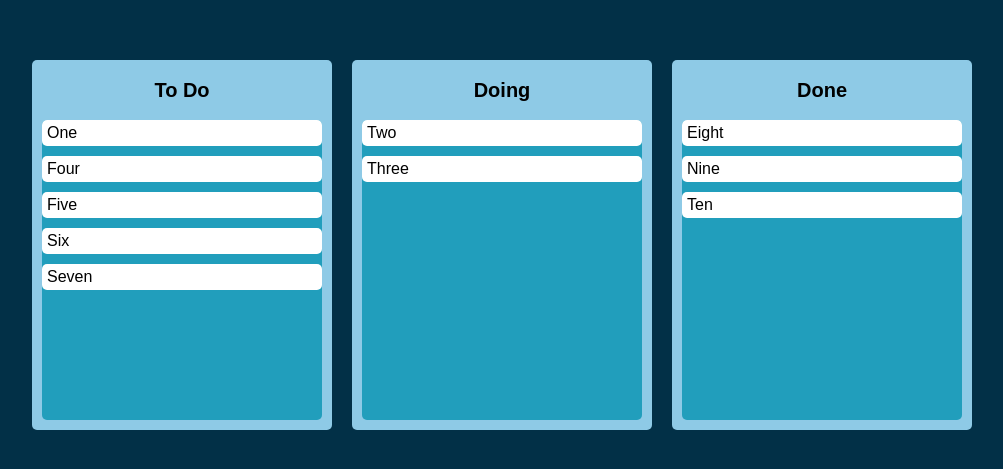
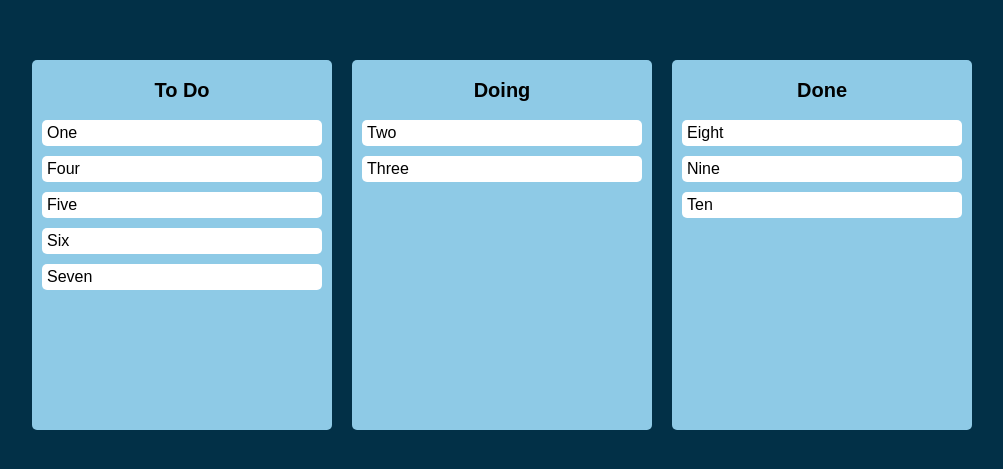
Before and after one commit to yyeonkim/react-masterclass, a React (Create React App) app: page / in a window 1280 px wide. Shown: the part 155-624 px from the top of the page, without its empty margins (138-1141 px from the left). Built offline with nearby package versions, Linux system fonts and the light colour scheme.

Commit message:
Add background color when dragging item

```diff
--- a/src/Components/DroppableBoard.tsx
+++ b/src/Components/DroppableBoard.tsx
@@ -16,8 +16,13 @@ export default function DroppableBoard({
     <Flex>
       <Title>{boardId}</Title>
       <Droppable droppableId={boardId}>
-        {(provided) => (
-          <Area ref={provided.innerRef} {...provided.droppableProps}>
+        {(provided, snapshot) => (
+          <Area
+            isDraggingOver={snapshot.isDraggingOver}
+            draggingFromThisWith={Boolean(snapshot.draggingFromThisWith)}
+            ref={provided.innerRef}
+            {...provided.droppableProps}
+          >
             {toDos.map((toDo, index) => (
               <DraggableCard key={toDo} toDo={toDo} index={index} />
             ))}
@@ -27,6 +32,11 @@ export default function DroppableBoard({
       </Droppable>
     </Flex>
   );
+}
+
+interface IAreaProps {
+  isDraggingOver: boolean;
+  draggingFromThisWith: boolean;
 }
 
 const Flex = styled.div`
@@ -39,10 +49,11 @@ const Flex = styled.div`
   padding-top: 0;
 `;
 
-const Area = styled.div`
-  background-color: #219ebc;
+const Area = styled.div<IAreaProps>`
+  background-color: ${(props) => props.isDraggingOver && "#219ebc"};
   min-height: 30rem;
   border-radius: 0.5rem;
+  transition: background-color 0.1s ease;
 `;
 
 const Title = styled.div`
```
